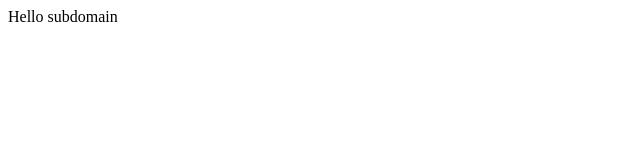
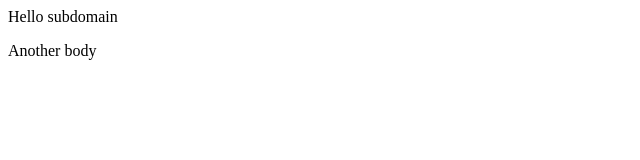
Before and after one commit to michielverhoef/subdtest, a plain HTML site: page index.html in a window 1280 px wide. Shown: the full height of the page, 0-640 px from the left. Drawn offline with Linux system fonts and the light colour scheme.

Commit message:
Update index.html

```diff
--- a/index.html
+++ b/index.html
@@ -1,4 +1,5 @@
 <html>
 	<head><title>Hello subdomain</title></head>
-	<body><p>Hello subdomain</p></body>
+	<body><p>Hello subdomain</p>
+		<p>Another body</p></body>
 </html>
```
